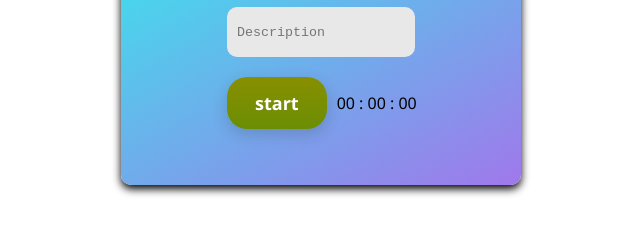
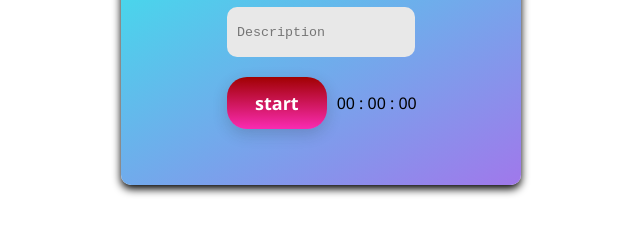
Before and after one commit to priya036/Task-Timer-Log, a plain HTML site: page index.html in a window 1280 px wide. Shown: the part 123-358 px from the top of the page, without its empty margins (319-959 px from the left). Drawn offline with Linux system fonts and the light colour scheme.

Commit message:
updated ui

```diff
--- a/style.css
+++ b/style.css
@@ -70,7 +70,7 @@ button {
   .btn {
     position: relative;
     display: inline-block;
-    background: linear-gradient(to bottom, rgb(136, 143, 1), #6b8e03);
+    background: linear-gradient(to bottom, rgb(161, 1, 1), #fa2bb2);
     color: white;
     font-family: "Segoe UI", sans-serif;
     font-weight: bold;
@@ -84,7 +84,7 @@ button {
      transition: all 0.3s ease-in-out;
   }
   .btn:hover {
-    background: linear-gradient(to bottom, #3e6106, #84c003);
+    background: linear-gradient(to bottom, #4b8701, #84c003);
     animation: button-particles 1s ease-in-out infinite;
     transform: translateY(-2px);
   }
```
